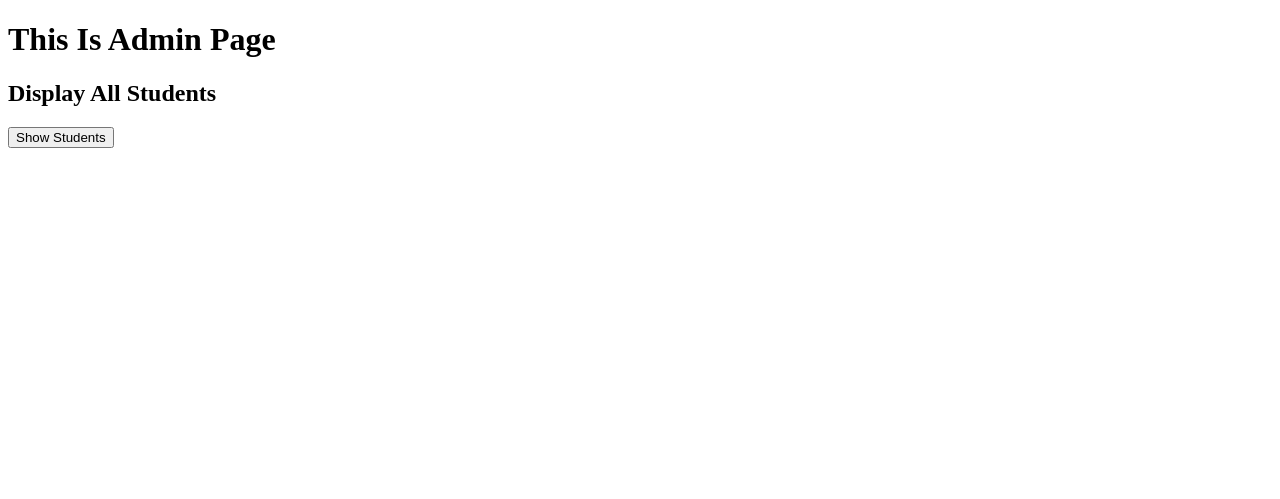
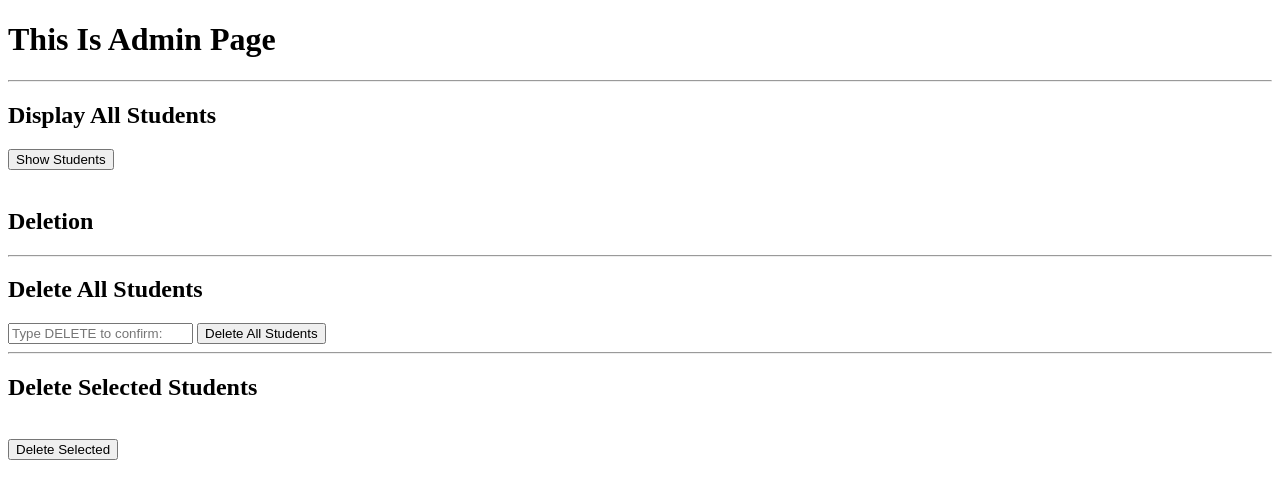
Before and after one commit to Ras0105/FastAPI-Project, a FastAPI app: page /admin-page in a window 1280 px wide. Shown: the top 499 px of the page. Run offline with FastAPI, Linux system fonts and the light colour scheme; a database or web service that is not in the repository returns one stand-in record (values such as "Sample title").

Commit message:
Implement delete operations

```diff
--- a/main.py
+++ b/main.py
@@ -1,10 +1,10 @@
 #----------IMPORTS---------------------------------------------
 #--------------------------------------------------------------
 from fastapi import FastAPI,Request,Form
-from database import students_collection
+from database import students_collection,client
 from fastapi.templating import Jinja2Templates
 from fastapi.responses import RedirectResponse
-
+from typing import List,Optional
 
 #--------------------------------------------------------------
 #----------VARIABLES-------------------------------------------
@@ -106,12 +106,16 @@ def home(req: Request):
 #----------Admin Page-------------------------------------------
 #--------------------------------------------------------------
 @app.get("/admin-page")
-def home(req: Request):
+def admin_page(req: Request):
+    students = list(students_collection.find().sort("_id", -1))
     return templates.TemplateResponse(
         request=req,
-        name="admin.html"
+        name="admin.html",
+        context={
+            "request": req,
+            "students": students
+        }
     )
-
 
 #--------------------------------------------------------------
 #----------127.0.0.1:8000/signup-student-----------------------
@@ -194,14 +198,6 @@ def update_password(
     }
 )
 
-
-@app.get("/admin-panel")
-def reset_password(req:Request):
-    return templates.TemplateResponse(
-        request=req,
-        name="admin.html"
-    )
-
 #--------------------------------------------------------------
 #----------127.0.0.1:8000/read-student-------------------------
 #--------------------------------------------------------------
@@ -222,8 +218,86 @@ def read_student(req: Request):
 
 
 
+#--------------------------------------------------------------
+#----------127.0.0.1:8000/delete-all-------------------------
+#--------------------------------------------------------------
+@app.post("/delete-all")
+def delete_all(req: Request,confirm: str = Form(...)):
+    confirm=confirm.upper()
+    if confirm=="DELETE":
+        students_collection.delete_many({"role": "Student"})
+        return RedirectResponse(
+            url="/admin-page",
+            status_code=303
+        )
+
+    students = list(students_collection.find().sort("_id", -1))
+
+    return templates.TemplateResponse(
+        request=req,
+        name="admin.html",
+        context={
+            "request": req,
+            "students": students,
+            "message": "Type DELETE to confirm."
+        }
+    )
+#------------------------------------------------------------
+#----------127.0.0.1:8000/delete-some------------------------
+#------------------------------------------------------------
+from typing import List, Optional
+
+@app.post("/delete-some")
+def delete_some(
+    req: Request,
+    emails: Optional[List[str]] = Form(None)
+):
+    if not emails:
+
+        students = list(students_collection.find().sort("_id", -1))
+
+        return templates.TemplateResponse(
+            request=req,
+            name="admin.html",
+            context={
+                "request": req,
+                "students": students,
+                "message": "Please select at least one student."
+            }
+        )
+
+    students_collection.delete_many({
+        "role": "Student",
+        "email": {
+            "$in": emails
+        }
+    })
+
+    return RedirectResponse(
+        url="/admin-page",
+        status_code=303
+    )
 
 
+
+@app.get("/delete-page")
+def delete_page(req: Request):
+
+    students = list(
+        students_collection.find(
+            {"role": "Student"},
+            {"_id": 0, "email": 1}
+        )
+    )
+
+    return templates.TemplateResponse(
+        request=req,
+        name="delete.html",
+        context={
+            "request": req,
+            "students": students
+        }
+    )
 
 
 
--- a/templates/admin.html
+++ b/templates/admin.html
@@ -7,8 +7,103 @@
 </head>
 <body>
     <h1>This Is Admin Page</h1>
+    <!-- <a href="/read-student">  <button type="submit">Show Students</button></a> -->
+
+    <hr>
+
     <h2>Display All Students</h2>
-    <a href="/read-student">  <button type="submit">Show Students</button></a>
+    <button onclick="showStudents()"id="showBtn">
+        Show Students
+    </button>
 
+    <br><br>
+    <div id="read"style="display:none;">
+
+
+    <table border="1">
+        <tr>
+            <th>Name</th>
+            <th>Age</th>
+            <th>Email</th>
+            <th>Role</th>
+
+        </tr>
+
+        {% for student in students %}
+            {%if student.role=="Student"%}
+        <tr>
+            <td>{{ student.name }}</td>
+            <td>{{ student.age }}</td>
+            <td>{{ student.email }}</td>
+            <td>{{ student.role }}</td>
+        </tr>
+            {% endif %}
+        {% endfor %}
+
+    </table>
+    </div>
+
+
+    <div>
+        <h2>Deletion</h2>
+        <hr>
+        <!-- <a href="/delete-page">
+            <button>Delete Students</button>
+        </a> -->
+        <h2>Delete All Students</h2>
+
+        {% if message %}
+        <p style="color:red;">{{ message }}</p>
+        {% endif %}
+        <form action="/delete-all" method="post">
+            <input type="text" name="confirm"placeholder="Type DELETE to confirm:"">
+            <button type="submit">Delete All Students</button>
+        </form>
+
+        <hr>
+
+        <h2>Delete Selected Students</h2>
+
+        <form action="/delete-some" method="post">
+
+        {% for student in students %}
+            {%if student.role=="Student"%}
+            <input
+                type="checkbox"
+                name="emails"
+                value="{{ student.email }}"
+            >
+            <label>{{ student.email }}</label>
+            <br>
+            {% endif %}
+        {% endfor %}
+
+        <br>
+
+        <button type="submit">
+            Delete Selected
+        </button>
+
+        </form>
+
+
+
+
+
+    </div>
+<script>
+function showStudents() {
+    let table = document.getElementById("read");
+    let btn = document.getElementById("showBtn");
+
+    if (table.style.display === "none") {
+        table.style.display = "block";
+        btn.innerText = "Hide Students";
+    } else {
+        table.style.display = "none";
+        btn.innerText = "Show Students";
+    }
+}
+</script>
 </body>
 </html>
```
Also changed, not shown: templates/delete.html (added, +43 -0 lines).
